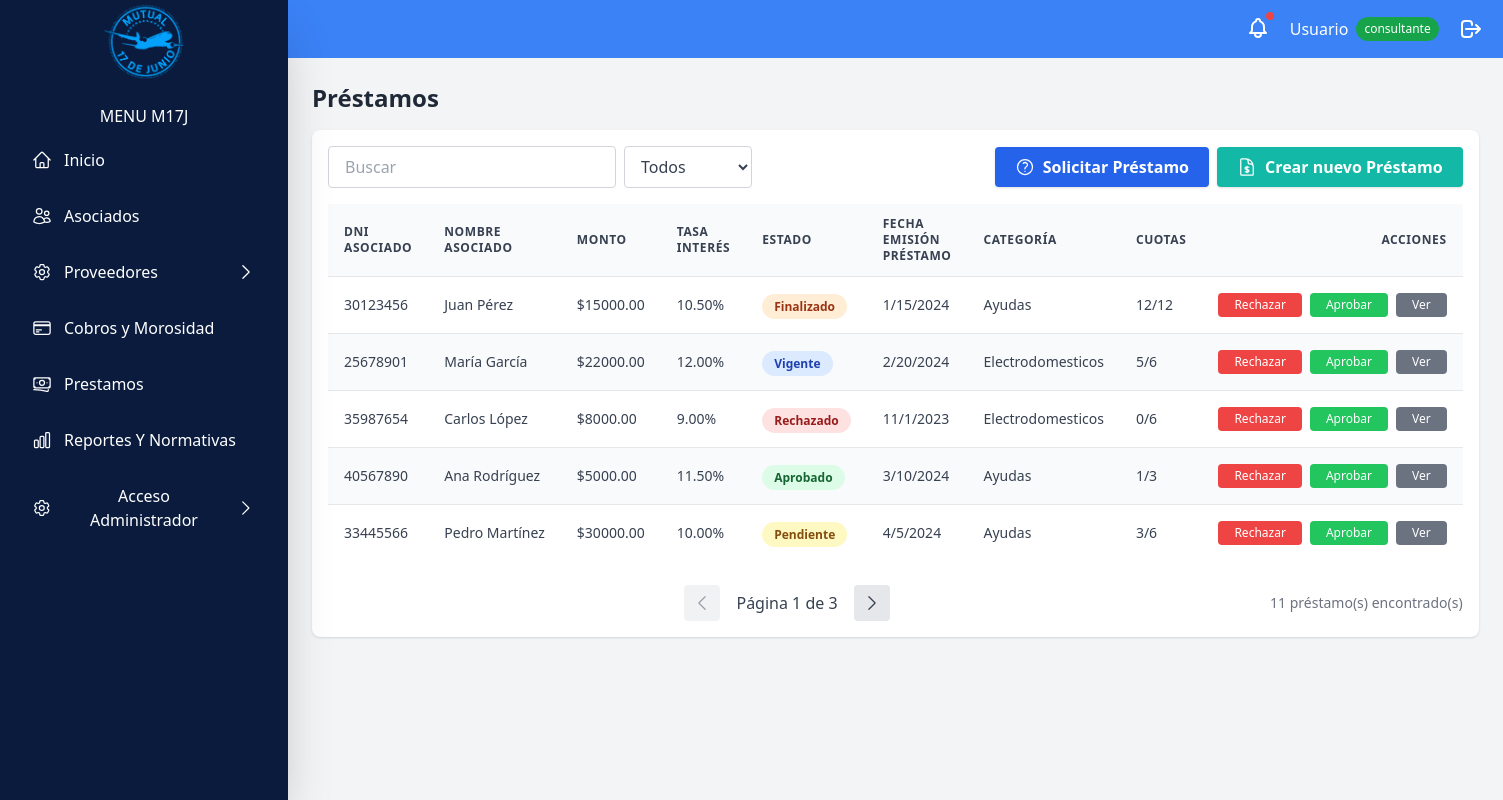
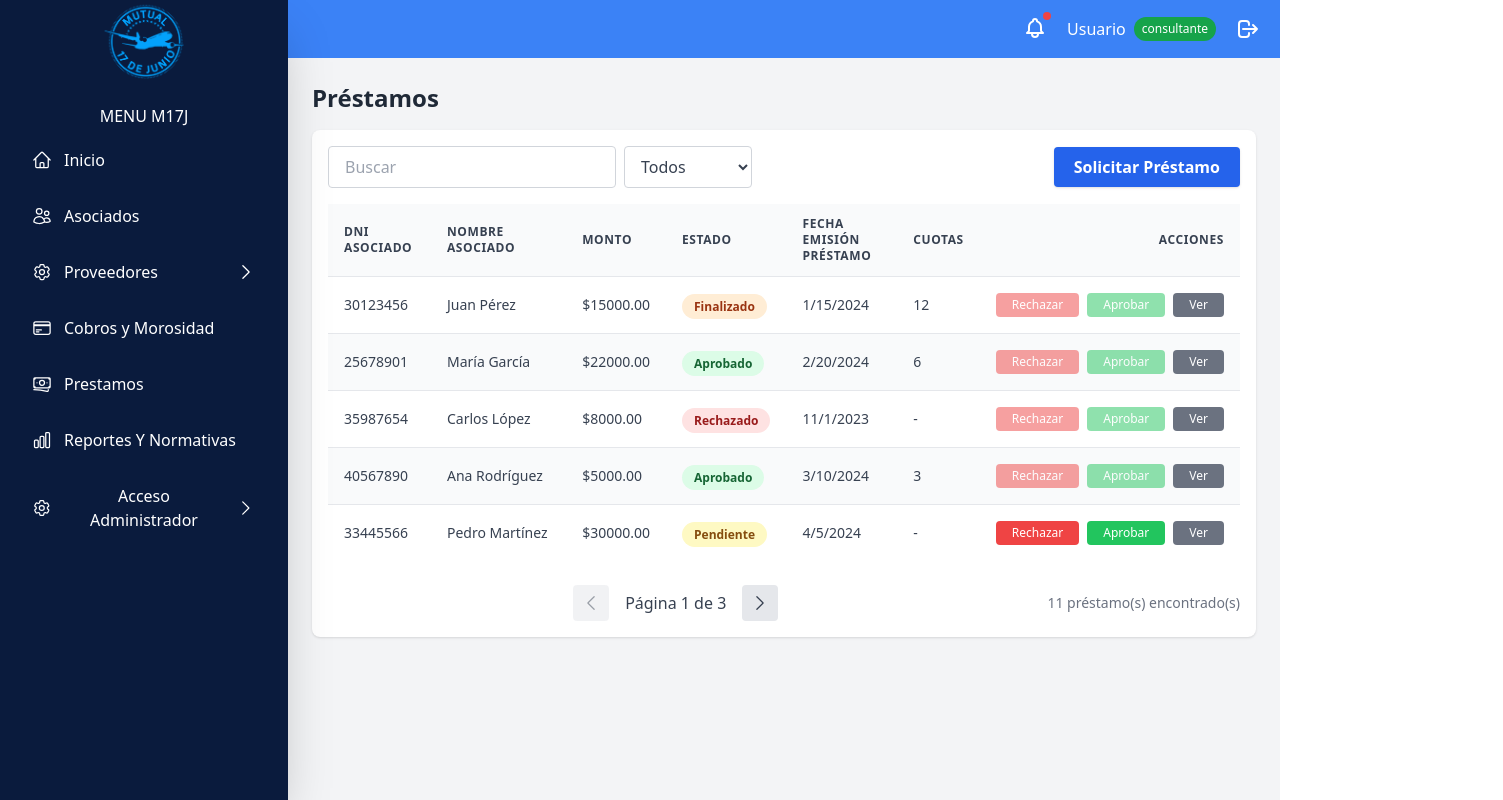
Before and after one commit to alanfrancoa/Mutual-17-Junio, a React (Create React App) app in the folder frontend/Mutual/: page /prestamos in a window 1280 px wide. Shown: the whole page, 1503 px wide, since content can reach past the window. Built offline with nearby package versions, Linux system fonts and the light colour scheme.

Commit message:
Se agregan validaciones de aprobacion y rechazo para prestamos en estado pendiente. Tambien se ajustan las columnas cuotas y tasa de interes (afuera!) del listado de prestamos

```diff
--- a/frontend/Mutual/src/pages/modules/loans/listLoans.tsx
+++ b/frontend/Mutual/src/pages/modules/loans/listLoans.tsx
@@ -14,140 +14,123 @@ export const initialLoans = [
     interestRate: 10.5,
     loanDate: "2024-01-15T00:00:00Z",
     dueDate: "2025-01-15T00:00:00Z",
-    category: "Ayudas",
     status: "Finalizado",
     active: true,
-    installments: { current: 12, total: 12 },
+    installments: 12,
   },
   {
     id: 2,
     associateDni: "25678901",
     associateLegalName: "María García",
     amount: 22000.0,
-    interestRate: 12.0,
     loanDate: "2024-02-20T00:00:00Z",
     dueDate: "2025-02-20T00:00:00Z",
-    status: "Vigente",
-    category: "Electrodomesticos",
+    status: "Aprobado",
     active: true,
-    installments: { current: 5, total: 6 },
+    installments: 6,
   },
   {
     id: 3,
     associateDni: "35987654",
     associateLegalName: "Carlos López",
     amount: 8000.0,
-    interestRate: 9.0,
+
     loanDate: "2023-11-01T00:00:00Z",
     dueDate: "2024-11-01T00:00:00Z",
     status: "Rechazado",
-    category: "Electrodomesticos",
     active: false,
-    installments: { current: 0, total: 6 },
+    installments: "-" ,
   },
   {
     id: 4,
     associateDni: "40567890",
     associateLegalName: "Ana Rodríguez",
     amount: 5000.0,
-    interestRate: 11.5,
+
     loanDate: "2024-03-10T00:00:00Z",
     dueDate: "2025-03-10T00:00:00Z",
     status: "Aprobado",
-    category: "Ayudas",
     active: true,
-    installments: { current: 1, total: 3 },
+    installments: 3,
   },
   {
     id: 5,
     associateDni: "33445566",
     associateLegalName: "Pedro Martínez",
     amount: 30000.0,
-    interestRate: 10.0,
+
     loanDate: "2024-04-05T00:00:00Z",
     dueDate: "2025-04-05T00:00:00Z",
     status: "Pendiente",
-    category: "Ayudas",
     active: true,
-    installments: { current: 3, total: 6 },
+    installments: "-",
   },
   {
     id: 6,
     associateDni: "28765432",
     associateLegalName: "Laura Fernández",
     amount: 12000.0,
-    interestRate: 10.8,
+
     loanDate: "2023-10-25T00:00:00Z",
     dueDate: "2024-10-25T00:00:00Z",
     status: "Rechazado",
-    category: "Ayudas",
     active: false,
-    installments: { current: 0, total: 0 },
+    installments: "-",
   },
   {
     id: 7,
     associateDni: "37112233",
     associateLegalName: "Miguel Torres",
     amount: 9500.0,
-    interestRate: 9.8,
     loanDate: "2024-05-18T00:00:00Z",
     dueDate: "2025-05-18T00:00:00Z",
     status: "Aprobado",
     active: true,
-    category: "Ayudas",
-    installments: { current: 1, total: 6 },
+    installments:  6 ,
   },
   {
     id: 8,
     associateDni: "31889900",
     associateLegalName: "Sofía Gómez",
     amount: 18000.0,
-    interestRate: 11.0,
     loanDate: "2024-06-01T00:00:00Z",
     dueDate: "2025-06-01T00:00:00Z",
     status: "Pendiente",
     active: true,
-    category: "Electrodomesticos",
-    installments: { current: 0, total: 0},
+    installments:"-",
   },
   {
     id: 9,
     associateDni: "39001122",
     associateLegalName: "Diego Ruiz",
     amount: 7000.0,
-    interestRate: 10.2,
     loanDate: "2024-01-01T00:00:00Z",
     dueDate: "2025-01-01T00:00:00Z",
     status: "Aprobado",
     active: true,
-    category: "Electrodomesticos",
-    installments: { current: 5, total: 12 },
+    installments: 12 ,
   },
   {
     id: 10,
     associateDni: "27654321",
     associateLegalName: "Valeria Díaz",
     amount: 25000.0,
-    interestRate: 12.5,
     loanDate: "2024-02-01T00:00:00Z",
     dueDate: "2025-02-01T00:00:00Z",
     status: "Aprobado",
     active: true,
-    category: "Electrodomesticos",
-    installments: { current: 5, total: 12 },
+    installments:  12 ,
   },
   {
     id: 11,
     associateDni: "34987654",
     associateLegalName: "Francisco Núñez",
     amount: 10000.0,
-    interestRate: 9.5,
     loanDate: "2024-03-01T00:00:00Z",
     dueDate: "2025-03-01T00:00:00Z",
     status: "Pendiente",
     active: true,
-    category: "Ayudas",
-    installments: { current: 0, total: 0 },
+    installments:"-",
   },
 ];
 
@@ -172,7 +155,9 @@ const Loans: React.FC<DashboardProps> = ({
   const [search, setSearch] = useState<string>("");
   const [estadoFiltro, setEstadoFiltro] = useState<string>("Todos");
   const [showModal, setShowModal] = useState(false);
-  const [modalAction, setModalAction] = useState<"aprobar" | "rechazar" | null>(null);
+  const [modalAction, setModalAction] = useState<"aprobar" | "rechazar" | null>(
+    null
+  );
   const [selectedLoan, setSelectedLoan] = useState<any>(null);
   const [modalError, setModalError] = useState<string | null>(null);
   const [page, setPage] = useState<number>(1);
@@ -201,8 +186,7 @@ const Loans: React.FC<DashboardProps> = ({
         (loan) =>
           loan.associateDni.toLowerCase().includes(lowerCaseSearch) ||
           loan.associateLegalName.toLowerCase().includes(lowerCaseSearch) ||
-          loan.amount.toString().includes(lowerCaseSearch) ||
-          loan.category.toLowerCase().includes(lowerCaseSearch)
+          loan.amount.toString().includes(lowerCaseSearch)
       );
     }
 
@@ -301,8 +285,7 @@ const Loans: React.FC<DashboardProps> = ({
                     <option value="Pendiente">Pendiente</option>
                     <option value="Aprobado">Aprobado</option>
                     <option value="Rechazado">Rechazado</option>
-                    <option value="Rechazado">Vigente</option>
-                    <option value="Rechazado">Finalizado</option>
+                    <option value="Finalizado">Finalizado</option>
                   </select>
                 </div>
 
@@ -311,21 +294,7 @@ const Loans: React.FC<DashboardProps> = ({
                     onClick={() => navigate("/prestamos/solicitar")}
                     className="bg-blue-600 hover:bg-blue-700 text-white px-5 py-2 rounded font-semibold shadow transition flex items-center gap-2"
                   >
-
-                    <svg xmlns="http://www.w3.org/2000/svg" fill="none" viewBox="0 0 24 24" strokeWidth={1.5} stroke="currentColor" className="h-5 w-5">
-                      <path strokeLinecap="round" strokeLinejoin="round" d="M9.879 7.519c1.171-1.025 3.071-1.025 4.242 0 1.172 1.025 1.172 2.687 0 3.712-.203.179-.43.326-.67.442-.745.361-1.45.999-1.45 1.827v.75M21 12a9 9 0 1 1-18 0 9 9 0 0 1 18 0Zm-9 5.25h.008v.008H12v-.008Z" />
-                    </svg>
                     Solicitar Préstamo
-                  </button>
-                  <button
-                    onClick={() => navigate("/prestamos/crear")}
-                    className="bg-teal-500 hover:bg-blue-700 text-white px-5 py-2 rounded font-semibold shadow transition flex items-center gap-2"
-                  >
-
-                    <svg xmlns="http://www.w3.org/2000/svg" fill="none" viewBox="0 0 24 24" strokeWidth={1.5} stroke="currentColor" className="h-5 w-5">
-                      <path strokeLinecap="round" strokeLinejoin="round" d="M19.5 14.25v-2.625a3.375 3.375 0 0 0-3.375-3.375h-1.5A1.125 1.125 0 0 1 13.5 7.125v-1.5a3.375 3.375 0 0 0-3.375-3.375H8.25m3.75 9v7.5m2.25-6.466a9.016 9.016 0 0 0-3.461-.203c-.536.072-.974.478-1.021 1.017a4.559 4.559 0 0 0-.018.402c0 .464.336.844.775.994l2.95 1.012c.44.15.775.53.775.994 0 .136-.006.27-.018.402-.047.539-.485.945-1.021 1.017a9.077 9.077 0 0 1-3.461-.203M10.5 2.25H5.625c-.621 0-1.125.504-1.125 1.125v17.25c0 .621.504 1.125 1.125 1.125h12.75c.621 0 1.125-.504 1.125-1.125V11.25a9 9 0 0 0-9-9Z" />
-                    </svg>
-                    Crear nuevo Préstamo
                   </button>
                 </div>
               </div>
@@ -349,18 +318,14 @@ const Loans: React.FC<DashboardProps> = ({
                       <th className="px-4 py-3 text-left text-xs font-semibold text-gray-700 uppercase tracking-wider">
                         Monto
                       </th>
-                      <th className="px-4 py-3 text-left text-xs font-semibold text-gray-700 uppercase tracking-wider">
-                        Tasa Interés
-                      </th>
+
                       <th className="px-4 py-3 text-left text-xs font-semibold text-gray-700 uppercase tracking-wider">
                         Estado
                       </th>
                       <th className="px-4 py-3 text-left text-xs font-semibold text-gray-700 uppercase tracking-wider">
                         Fecha emisión Préstamo
                       </th>
-                      <th className="px-4 py-3 text-left text-xs font-semibold text-gray-700 uppercase tracking-wider">
-                        Categoría
-                      </th>
+
                       <th className="px-4 py-3 text-left text-xs font-semibold text-gray-700 uppercase tracking-wider">
                         Cuotas
                       </th>
@@ -394,9 +359,7 @@ const Loans: React.FC<DashboardProps> = ({
                           <td className="px-4 py-4 whitespace-nowrap text-sm text-gray-700">
                             ${loan.amount.toFixed(2)}
                           </td>
-                          <td className="px-4 py-4 whitespace-nowrap text-sm text-gray-700">
-                            {loan.interestRate.toFixed(2)}%
-                          </td>
+
                           <td className="px-4 py-4 whitespace-nowrap">
                             <span
                               className={`px-3 py-1 rounded-full text-xs font-semibold ${
@@ -406,8 +369,6 @@ const Loans: React.FC<DashboardProps> = ({
                                   ? "bg-yellow-100 text-yellow-800"
                                   : loan.status === "Rechazado"
                                   ? "bg-red-100 text-red-800"
-                                  : loan.status === "Vigente"
-                                  ? "bg-blue-100 text-blue-800"
                                   : loan.status === "Finalizado"
                                   ? "bg-orange-100 text-orange-800"
                                   : "bg-gray-100 text-gray-800"
@@ -419,28 +380,26 @@ const Loans: React.FC<DashboardProps> = ({
                           <td className="px-4 py-4 whitespace-nowrap text-sm text-gray-700">
                             {new Date(loan.loanDate).toLocaleDateString()}
                           </td>
-                          <td className="px-4 py-4 whitespace-nowrap text-sm text-gray-700">
-                            {loan.category}
-                          </td>
+
                           <td className="px-4 py-4 whitespace-nowrap text-sm text-gray-700">
                             {loan.installments
-                              ? `${loan.installments.current}/${loan.installments.total}`
+                              ? `${loan.installments}`
                               : "-"}
                           </td>
                           <td className="px-4 py-4 text-right whitespace-nowrap text-sm font-medium">
                             <div className="space-x-2 flex justify-end">
                               {/* acciones rechazo y aprobacion */}
                               <button
-                                className="bg-red-500 hover:bg-red-600 text-white px-4 py-1 rounded transition text-xs font-medium"
-                                onClick={() =>
-                                  handleOpenModal(loan, "rechazar")
-                                }
+                                className="bg-red-500 hover:bg-red-600 text-white px-4 py-1 rounded transition text-xs font-medium disabled:opacity-50"
+                                onClick={() => handleOpenModal(loan, "rechazar")}
+                                disabled={loan.status !== "Pendiente"}
                               >
                                 Rechazar
                               </button>
                               <button
-                                className="bg-green-500 hover:bg-green-600 text-white px-4 py-1 rounded transition text-xs font-medium"
+                                className="bg-green-500 hover:bg-green-600 text-white px-4 py-1 rounded transition text-xs font-medium disabled:opacity-50"
                                 onClick={() => handleOpenModal(loan, "aprobar")}
+                                disabled={loan.status !== "Pendiente"}
                               >
                                 Aprobar
                               </button>
```
